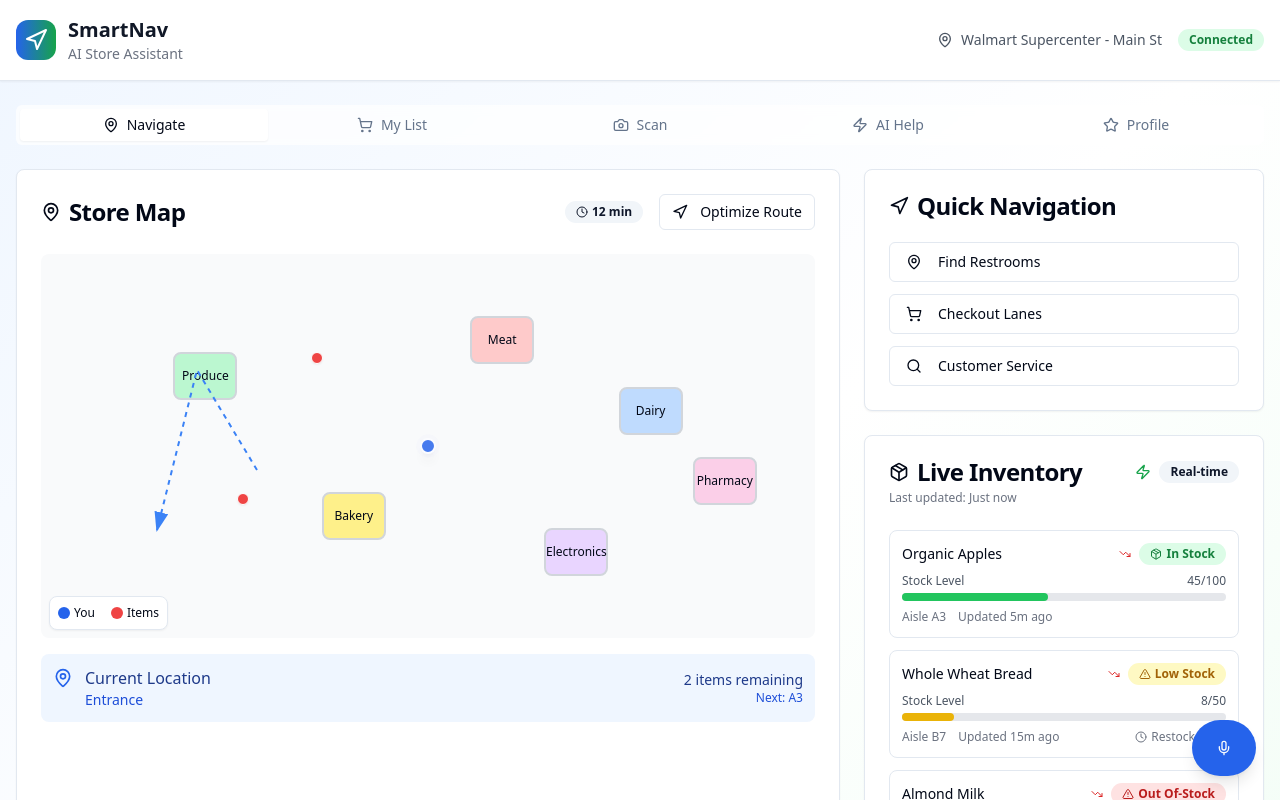
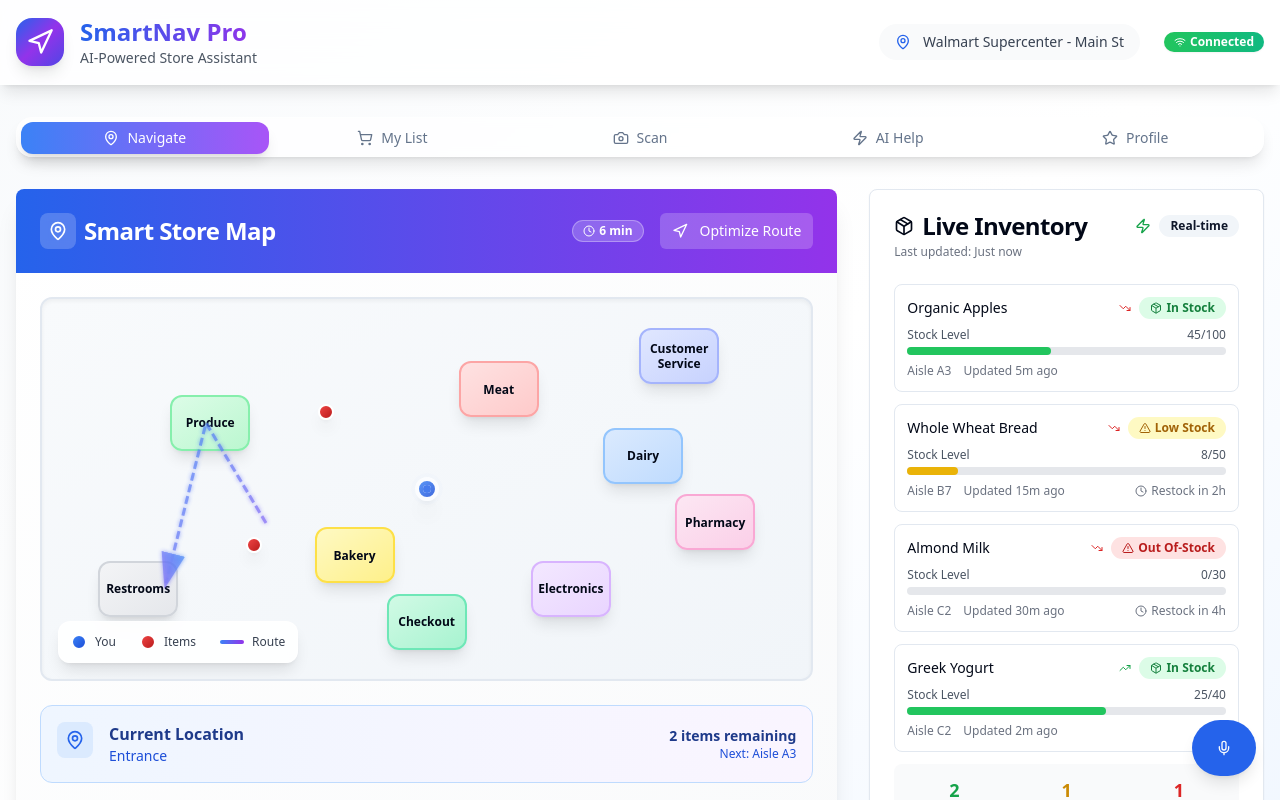
Before and after one commit to Sukhman15/SmartNav, a React (Vite) app: page / in a window 1280 px wide. Shown: the top 800 px of the page. Built offline with nearby package versions, Linux system fonts and the light colour scheme.

Commit message:
Refactor: Improve UI and UX
- Optimized store map and arrow rendering.
- Made quick navigation buttons clickable.
- Enhanced frontend aesthetics for a premium look.

```diff
--- a/src/components/StoreMap.tsx
+++ b/src/components/StoreMap.tsx
@@ -3,7 +3,7 @@ import React, { useState, useEffect } from 'react';
 import { Card, CardHeader, CardTitle, CardContent } from '@/components/ui/card';
 import { Button } from '@/components/ui/button';
 import { Badge } from '@/components/ui/badge';
-import { MapPin, Navigation, Clock, AlertCircle } from 'lucide-react';
+import { MapPin, Navigation, Clock, AlertCircle, Zap, Target } from 'lucide-react';
 
 interface StoreMapProps {
   currentLocation: { x: number; y: number; section: string };
@@ -14,45 +14,105 @@ interface StoreMapProps {
 const StoreMap: React.FC<StoreMapProps> = ({ currentLocation, shoppingList, onLocationUpdate }) => {
   const [optimizedRoute, setOptimizedRoute] = useState<string[]>([]);
   const [estimatedTime, setEstimatedTime] = useState('12 min');
+  const [isNavigating, setIsNavigating] = useState(false);
 
   const storeLayout = {
     aisles: ['A1', 'A2', 'A3', 'B1', 'B2', 'B3', 'B4', 'B5', 'B6', 'B7', 'C1', 'C2', 'C3'],
     sections: {
-      'Produce': { x: 20, y: 30, color: 'bg-green-200' },
-      'Dairy': { x: 80, y: 40, color: 'bg-blue-200' },
-      'Meat': { x: 60, y: 20, color: 'bg-red-200' },
-      'Bakery': { x: 40, y: 70, color: 'bg-yellow-200' },
-      'Electronics': { x: 70, y: 80, color: 'bg-purple-200' },
-      'Pharmacy': { x: 90, y: 60, color: 'bg-pink-200' },
+      'Produce': { x: 20, y: 30, color: 'bg-gradient-to-br from-green-100 to-green-200 border-green-300' },
+      'Dairy': { x: 80, y: 40, color: 'bg-gradient-to-br from-blue-100 to-blue-200 border-blue-300' },
+      'Meat': { x: 60, y: 20, color: 'bg-gradient-to-br from-red-100 to-red-200 border-red-300' },
+      'Bakery': { x: 40, y: 70, color: 'bg-gradient-to-br from-yellow-100 to-yellow-200 border-yellow-300' },
+      'Electronics': { x: 70, y: 80, color: 'bg-gradient-to-br from-purple-100 to-purple-200 border-purple-300' },
+      'Pharmacy': { x: 90, y: 60, color: 'bg-gradient-to-br from-pink-100 to-pink-200 border-pink-300' },
+      'Restrooms': { x: 10, y: 80, color: 'bg-gradient-to-br from-gray-100 to-gray-200 border-gray-300' },
+      'Checkout': { x: 50, y: 90, color: 'bg-gradient-to-br from-emerald-100 to-emerald-200 border-emerald-300' },
+      'Customer Service': { x: 85, y: 10, color: 'bg-gradient-to-br from-indigo-100 to-indigo-200 border-indigo-300' },
     }
   };
 
   const pendingItems = shoppingList.filter(item => !item.found);
 
   useEffect(() => {
-    // Simulate route optimization
+    // Optimize route based on store layout
     const routes = pendingItems.map(item => item.aisle);
-    setOptimizedRoute(routes);
+    const optimized = optimizeRoute(routes);
+    setOptimizedRoute(optimized);
+    setEstimatedTime(`${Math.ceil(optimized.length * 1.5 + 3)} min`);
   }, [shoppingList]);
+
+  const optimizeRoute = (aisles: string[]): string[] => {
+    // Simple optimization: group by section and sort
+    return aisles.sort((a, b) => {
+      const aSection = a.charAt(0);
+      const bSection = b.charAt(0);
+      if (aSection !== bSection) return aSection.localeCompare(bSection);
+      return parseInt(a.slice(1)) - parseInt(b.slice(1));
+    });
+  };
 
   const handleSectionClick = (section: string, coords: { x: number; y: number }) => {
     onLocationUpdate({ ...coords, section });
   };
 
+  const handleQuickNavigation = (destination: string) => {
+    const destinations = {
+      'Restrooms': { x: 10, y: 80, section: 'Restrooms' },
+      'Checkout': { x: 50, y: 90, section: 'Checkout Lanes' },
+      'Customer Service': { x: 85, y: 10, section: 'Customer Service' }
+    };
+
+    const dest = destinations[destination as keyof typeof destinations];
+    if (dest) {
+      setIsNavigating(true);
+      onLocationUpdate(dest);
+      setTimeout(() => setIsNavigating(false), 2000);
+    }
+  };
+
+  const getRoutePathData = () => {
+    if (optimizedRoute.length === 0) return '';
+
+    const points = [currentLocation];
+    optimizedRoute.forEach(aisle => {
+      points.push(getAisleCoordinates(aisle));
+    });
+
+    let pathData = `M ${points[0].x * 4} ${points[0].y * 4}`;
+    for (let i = 1; i < points.length; i++) {
+      const prev = points[i - 1];
+      const curr = points[i];
+
+      // Create curved path for smoother navigation
+      const midX = (prev.x * 4 + curr.x * 4) / 2;
+      const midY = (prev.y * 4 + curr.y * 4) / 2;
+      pathData += ` Q ${midX} ${midY} ${curr.x * 4} ${curr.y * 4}`;
+    }
+
+    return pathData;
+  };
+
   return (
-    <Card className="h-full">
-      <CardHeader>
+    <Card className="h-full shadow-xl border-0 bg-gradient-to-br from-white to-gray-50">
+      <CardHeader className="bg-gradient-to-r from-blue-600 to-purple-600 text-white rounded-t-lg">
         <div className="flex items-center justify-between">
           <CardTitle className="flex items-center space-x-2">
-            <MapPin className="w-5 h-5" />
-            <span>Store Map</span>
+            <div className="p-2 bg-white/20 rounded-lg backdrop-blur-sm">
+              <MapPin className="w-5 h-5" />
+            </div>
+            <span className="font-bold">Smart Store Map</span>
           </CardTitle>
           <div className="flex items-center space-x-4">
-            <Badge variant="secondary" className="flex items-center space-x-1">
+            <Badge variant="secondary" className="flex items-center space-x-1 bg-white/20 text-white border-white/30">
               <Clock className="w-3 h-3" />
               <span>{estimatedTime}</span>
             </Badge>
-            <Button size="sm" variant="outline">
+            <Button
+              size="sm"
+              variant="secondary"
+              className="bg-white/20 hover:bg-white/30 text-white border-white/30"
+              onClick={() => setOptimizedRoute(optimizeRoute(pendingItems.map(item => item.aisle)))}
+            >
               <Navigation className="w-4 h-4 mr-1" />
               Optimize Route
             </Button>
@@ -60,105 +120,171 @@ const StoreMap: React.FC<StoreMapProps> = ({ currentLocation, shoppingList, onLo
         </div>
       </CardHeader>
 
-      <CardContent>
-        <div className="relative bg-gray-50 rounded-lg p-4 h-96 overflow-hidden">
+      <CardContent className="p-6">
+        <div className="relative bg-gradient-to-br from-slate-50 to-slate-100 rounded-xl p-6 h-96 overflow-hidden border-2 border-slate-200 shadow-inner">
           {/* Store Layout */}
           <div className="relative w-full h-full">
             {/* Sections */}
             {Object.entries(storeLayout.sections).map(([name, { x, y, color }]) => (
               <div
                 key={name}
-                className={`absolute w-16 h-12 ${color} rounded-lg border-2 border-gray-300 cursor-pointer hover:opacity-80 transition-opacity flex items-center justify-center text-xs font-medium`}
+                className={`absolute w-20 h-14 ${color} rounded-xl border-2 cursor-pointer hover:scale-105 transition-all duration-300 shadow-lg hover:shadow-xl flex items-center justify-center text-xs font-bold backdrop-blur-sm`}
                 style={{ left: `${x}%`, top: `${y}%`, transform: 'translate(-50%, -50%)' }}
                 onClick={() => handleSectionClick(name, { x, y })}
               >
-                {name}
+                <span className="text-center leading-tight">{name}</span>
               </div>
             ))}
 
             {/* Current Location */}
             <div
-              className="absolute w-4 h-4 bg-blue-600 rounded-full border-2 border-white shadow-lg z-10 animate-pulse"
+              className="absolute w-6 h-6 bg-gradient-to-br from-blue-500 to-blue-700 rounded-full border-4 border-white shadow-xl z-20 animate-pulse"
               style={{
                 left: `${currentLocation.x}%`,
                 top: `${currentLocation.y}%`,
                 transform: 'translate(-50%, -50%)'
               }}
             >
-              <div className="absolute inset-0 bg-blue-600 rounded-full animate-ping opacity-75"></div>
+              <div className="absolute inset-0 bg-blue-500 rounded-full animate-ping opacity-75"></div>
+              <div className="absolute inset-1 bg-white rounded-full flex items-center justify-center">
+                <div className="w-2 h-2 bg-blue-600 rounded-full"></div>
+              </div>
             </div>
 
             {/* Shopping List Items */}
-            {pendingItems.map((item) => {
+            {pendingItems.map((item, index) => {
               const aisleCoords = getAisleCoordinates(item.aisle);
               return (
                 <div
                   key={item.id}
-                  className="absolute w-3 h-3 bg-red-500 rounded-full border border-white shadow-sm"
+                  className="absolute w-4 h-4 bg-gradient-to-br from-red-500 to-red-700 rounded-full border-2 border-white shadow-lg z-10 animate-bounce"
                   style={{
                     left: `${aisleCoords.x}%`,
                     top: `${aisleCoords.y}%`,
-                    transform: 'translate(-50%, -50%)'
+                    transform: 'translate(-50%, -50%)',
+                    animationDelay: `${index * 0.2}s`
                   }}
                   title={item.name}
-                />
+                >
+                  <div className="absolute -top-6 left-1/2 transform -translate-x-1/2 bg-black/80 text-white text-xs px-2 py-1 rounded whitespace-nowrap opacity-0 hover:opacity-100 transition-opacity">
+                    {item.name}
+                  </div>
+                </div>
               );
             })}
 
-            {/* Route Line */}
-            <svg className="absolute inset-0 w-full h-full pointer-events-none">
+            {/* Enhanced Route Path */}
+            <svg className="absolute inset-0 w-full h-full pointer-events-none z-5">
               <defs>
-                <marker id="arrowhead" markerWidth="10" markerHeight="7"
-                  refX="9" refY="3.5" orient="auto">
-                  <polygon points="0 0, 10 3.5, 0 7" fill="#3b82f6" />
+                <linearGradient id="routeGradient" x1="0%" y1="0%" x2="100%" y2="100%">
+                  <stop offset="0%" stopColor="#3b82f6" stopOpacity="0.8"/>
+                  <stop offset="100%" stopColor="#8b5cf6" stopOpacity="0.8"/>
+                </linearGradient>
+                <marker id="arrowhead" markerWidth="12" markerHeight="8"
+                  refX="10" refY="4" orient="auto" markerUnits="strokeWidth">
+                  <polygon points="0 0, 12 4, 0 8" fill="url(#routeGradient)" />
                 </marker>
+                <filter id="glow">
+                  <feGaussianBlur stdDeviation="2" result="coloredBlur"/>
+                  <feMerge>
+                    <feMergeNode in="coloredBlur"/>
+                    <feMergeNode in="SourceGraphic"/>
+                  </feMerge>
+                </filter>
               </defs>
               {optimizedRoute.length > 0 && (
-                <polyline
+                <path
+                  d={getRoutePathData()}
                   fill="none"
-                  stroke="#3b82f6"
-                  strokeWidth="2"
-                  strokeDasharray="5,5"
+                  stroke="url(#routeGradient)"
+                  strokeWidth="3"
+                  strokeDasharray="8,4"
                   markerEnd="url(#arrowhead)"
-                  points={getRoutePoints(currentLocation, optimizedRoute)}
+                  filter="url(#glow)"
+                  className="animate-pulse"
                 />
               )}
             </svg>
           </div>
 
-          {/* Legend */}
-          <div className="absolute bottom-2 left-2 bg-white rounded-lg p-2 shadow-sm border">
-            <div className="flex items-center space-x-4 text-xs">
-              <div className="flex items-center space-x-1">
-                <div className="w-3 h-3 bg-blue-600 rounded-full"></div>
-                <span>You</span>
+          {/* Enhanced Legend */}
+          <div className="absolute bottom-4 left-4 bg-white/90 backdrop-blur-sm rounded-xl p-3 shadow-lg border border-white/50">
+            <div className="flex items-center space-x-6 text-xs font-medium">
+              <div className="flex items-center space-x-2">
+                <div className="w-4 h-4 bg-gradient-to-br from-blue-500 to-blue-700 rounded-full border-2 border-white"></div>
+                <span className="text-gray-700">You</span>
               </div>
-              <div className="flex items-center space-x-1">
-                <div className="w-3 h-3 bg-red-500 rounded-full"></div>
-                <span>Items</span>
+              <div className="flex items-center space-x-2">
+                <div className="w-4 h-4 bg-gradient-to-br from-red-500 to-red-700 rounded-full border-2 border-white"></div>
+                <span className="text-gray-700">Items</span>
+              </div>
+              <div className="flex items-center space-x-2">
+                <div className="w-6 h-1 bg-gradient-to-r from-blue-500 to-purple-600 rounded"></div>
+                <span className="text-gray-700">Route</span>
               </div>
             </div>
           </div>
         </div>
 
-        {/* Current Status */}
-        <div className="mt-4 p-3 bg-blue-50 rounded-lg">
+        {/* Enhanced Current Status */}
+        <div className="mt-6 p-4 bg-gradient-to-r from-blue-50 to-purple-50 rounded-xl border border-blue-200">
           <div className="flex items-center justify-between">
-            <div className="flex items-start space-x-3">
-              <MapPin className="w-5 h-5 text-blue-600 mt-0.5" />
+            <div className="flex items-start space-x-4">
+              <div className="p-2 bg-blue-100 rounded-lg">
+                <MapPin className="w-5 h-5 text-blue-600" />
+              </div>
               <div>
-                <p className="font-medium text-blue-900">Current Location</p>
-                <p className="text-sm text-blue-700">{currentLocation.section}</p>
+                <p className="font-bold text-blue-900">Current Location</p>
+                <p className="text-sm text-blue-700 font-medium">{currentLocation.section}</p>
               </div>
             </div>
             {pendingItems.length > 0 && (
               <div className="text-right">
-                <p className="text-sm font-medium text-blue-900">
+                <p className="text-sm font-bold text-blue-900">
                   {pendingItems.length} items remaining
                 </p>
-                <p className="text-xs text-blue-700">Next: {pendingItems[0]?.aisle}</p>
+                <p className="text-xs text-blue-700">Next: Aisle {pendingItems[0]?.aisle}</p>
               </div>
             )}
+          </div>
+        </div>
+
+        {/* Enhanced Quick Navigation */}
+        <div className="mt-6 grid grid-cols-1 gap-3">
+          <h3 className="font-bold text-gray-800 flex items-center space-x-2">
+            <Zap className="w-4 h-4 text-yellow-500" />
+            <span>Quick Navigation</span>
+          </h3>
+          <div className="grid grid-cols-3 gap-3">
+            <Button
+              variant="outline"
+              className="flex-col space-y-1 h-auto py-3 hover:bg-blue-50 hover:border-blue-300 transition-all duration-200 group"
+              onClick={() => handleQuickNavigation('Restrooms')}
+              disabled={isNavigating}
+            >
+              <MapPin className="w-5 h-5 text-blue-600 group-hover:text-blue-700" />
+              <span className="text-xs font-medium">Restrooms</span>
+            </Button>
+
+            <Button
+              variant="outline"
+              className="flex-col space-y-1 h-auto py-3 hover:bg-green-50 hover:border-green-300 transition-all duration-200 group"
+              onClick={() => handleQuickNavigation('Checkout')}
+              disabled={isNavigating}
+            >
+              <Target className="w-5 h-5 text-green-600 group-hover:text-green-700" />
+              <span className="text-xs font-medium">Checkout</span>
+            </Button>
+
+            <Button
+              variant="outline"
+              className="flex-col space-y-1 h-auto py-3 hover:bg-purple-50 hover:border-purple-300 transition-all duration-200 group"
+              onClick={() => handleQuickNavigation('Customer Service')}
+              disabled={isNavigating}
+            >
+              <AlertCircle className="w-5 h-5 text-purple-600 group-hover:text-purple-700" />
+              <span className="text-xs font-medium">Help</span>
+            </Button>
           </div>
         </div>
       </CardContent>
@@ -178,13 +304,4 @@ function getAisleCoordinates(aisle: string): { x: number; y: number } {
   return aisleMap[aisle] || { x: 50, y: 50 };
 }
 
-function getRoutePoints(start: { x: number; y: number }, aisles: string[]): string {
-  const points = [start];
-  aisles.forEach(aisle => {
-    points.push(getAisleCoordinates(aisle));
-  });
-
-  return points.map(point => `${point.x * 4},${point.y * 4}`).join(' ');
-}
-
 export default StoreMap;
--- a/src/pages/Index.tsx
+++ b/src/pages/Index.tsx
@@ -5,7 +5,7 @@ import { Button } from '@/components/ui/button';
 import { Input } from '@/components/ui/input';
 import { Badge } from '@/components/ui/badge';
 import { Tabs, TabsContent, TabsList, TabsTrigger } from '@/components/ui/tabs';
-import { MapPin, Search, ShoppingCart, Camera, Mic, Navigation, Star, Clock, Zap } from 'lucide-react';
+import { MapPin, Search, ShoppingCart, Camera, Mic, Navigation, Star, Clock, Zap, Wifi } from 'lucide-react';
 import StoreMap from '@/components/StoreMap';
 import AIAssistant from '@/components/AIAssistant';
 import ShoppingList from '@/components/ShoppingList';
@@ -26,62 +26,82 @@ const Index = () => {
   const [isListening, setIsListening] = useState(false);
 
   return (
-    <div className="min-h-screen bg-gradient-to-br from-blue-50 via-white to-green-50">
-      {/* Header */}
-      <div className="bg-white shadow-sm border-b">
+    <div className="min-h-screen bg-gradient-to-br from-slate-50 via-white to-blue-50">
+      {/* Enhanced Header */}
+      <div className="bg-white/80 backdrop-blur-lg shadow-lg border-b border-white/20 sticky top-0 z-50">
         <div className="max-w-7xl mx-auto px-4 py-4">
           <div className="flex items-center justify-between">
-            <div className="flex items-center space-x-3">
-              <div className="w-10 h-10 bg-gradient-to-r from-blue-600 to-green-600 rounded-xl flex items-center justify-center">
-                <Navigation className="w-6 h-6 text-white" />
+            <div className="flex items-center space-x-4">
+              <div className="w-12 h-12 bg-gradient-to-br from-blue-600 via-purple-600 to-indigo-600 rounded-2xl flex items-center justify-center shadow-lg">
+                <Navigation className="w-7 h-7 text-white" />
               </div>
               <div>
-                <h1 className="text-xl font-bold text-gray-900">SmartNav</h1>
-                <p className="text-sm text-gray-500">AI Store Assistant</p>
+                <h1 className="text-2xl font-bold bg-gradient-to-r from-blue-600 to-purple-600 bg-clip-text text-transparent">
+                  SmartNav Pro
+                </h1>
+                <p className="text-sm text-gray-600 font-medium">AI-Powered Store Assistant</p>
               </div>
             </div>
 
-            <div className="flex items-center space-x-4">
-              <div className="flex items-center space-x-2 text-sm text-gray-600">
-                <MapPin className="w-4 h-4" />
-                <span>Walmart Supercenter - Main St</span>
+            <div className="flex items-center space-x-6">
+              <div className="flex items-center space-x-3 text-sm text-gray-700 bg-gray-50 px-4 py-2 rounded-full">
+                <MapPin className="w-4 h-4 text-blue-600" />
+                <span className="font-medium">Walmart Supercenter - Main St</span>
               </div>
-              <Badge variant="secondary" className="bg-green-100 text-green-700">
-                Connected
-              </Badge>
+              <div className="flex items-center space-x-2">
+                <Badge className="bg-gradient-to-r from-green-500 to-emerald-500 text-white border-0 shadow-sm">
+                  <Wifi className="w-3 h-3 mr-1" />
+                  Connected
+                </Badge>
+              </div>
             </div>
           </div>
         </div>
       </div>
 
       {/* Main Content */}
-      <div className="max-w-7xl mx-auto px-4 py-6">
-        <Tabs value={activeTab} onValueChange={setActiveTab} className="space-y-6">
-          <TabsList className="grid w-full grid-cols-5 bg-white/70 backdrop-blur-sm">
-            <TabsTrigger value="navigate" className="flex items-center space-x-2">
+      <div className="max-w-7xl mx-auto px-4 py-8">
+        <Tabs value={activeTab} onValueChange={setActiveTab} className="space-y-8">
+          <TabsList className="grid w-full grid-cols-5 bg-white/70 backdrop-blur-sm border border-white/20 shadow-lg rounded-2xl p-1">
+            <TabsTrigger
+              value="navigate"
+              className="flex items-center space-x-2 rounded-xl data-[state=active]:bg-gradient-to-r data-[state=active]:from-blue-500 data-[state=active]:to-purple-500 data-[state=active]:text-white data-[state=active]:shadow-lg transition-all duration-300"
+            >
               <MapPin className="w-4 h-4" />
-              <span className="hidden sm:inline">Navigate</span>
+              <span className="hidden sm:inline font-medium">Navigate</span>
             </TabsTrigger>
-            <TabsTrigger value="list" className="flex items-center space-x-2">
+            <TabsTrigger
+              value="list"
+              className="flex items-center space-x-2 rounded-xl data-[state=active]:bg-gradient-to-r data-[state=active]:from-green-500 data-[state=active]:to-emerald-500 data-[state=active]:text-white data-[state=active]:shadow-lg transition-all duration-300"
+            >
               <ShoppingCart className="w-4 h-4" />
-              <span className="hidden sm:inline">My List</span>
+              <span className="hidden sm:inline font-medium">My List</span>
             </TabsTrigger>
-            <TabsTrigger value="scan" className="flex items-center space-x-2">
+            <TabsTrigger
+              value="scan"
+              className="flex items-center space-x-2 rounded-xl data-[state=active]:bg-gradient-to-r data-[state=active]:from-orange-500 data-[state=active]:to-red-500 data-[state=active]:text-white data-[state=active]:shadow-lg transition-all duration-300"
+            >
               <Camera className="w-4 h-4" />
-              <span className="hidden sm:inline">Scan</span>
+              <span className="hidden sm:inline font-medium">Scan</span>
             </TabsTrigger>
-            <TabsTrigger value="assistant" className="flex items-center space-x-2">
+            <TabsTrigger
+              value="assistant"
+              className="flex items-center space-x-2 rounded-xl data-[state=active]:bg-gradient-to-r data-[state=active]:from-purple-500 data-[state=active]:to-pink-500 data-[state=active]:text-white data-[state=active]:shadow-lg transition-all duration-300"
+            >
               <Zap className="w-4 h-4" />
-              <span className="hidden sm:inline">AI Help</span>
+              <span className="hidden sm:inline font-medium">AI Help</span>
             </TabsTrigger>
-            <TabsTrigger value="profile" className="flex items-center space-x-2">
+            <TabsTrigger
+              value="profile"
+              className="flex items-center space-x-2 rounded-xl data-[state=active]:bg-gradient-to-r data-[state=active]:from-indigo-500 data-[state=active]:to-purple-500 data-[state=active]:text-white data-[state=active]:shadow-lg transition-all duration-300"
+            >
               <Star className="w-4 h-4" />
-              <span className="hidden sm:inline">Profile</span>
+              <span className="hidden sm:inline font-medium">Profile</span>
             </TabsTrigger>
           </TabsList>
 
-          <TabsContent value="navigate" className="space-y-6">
-            <div className="grid grid-cols-1 lg:grid-cols-3 gap-6">
+          <TabsContent value="navigate" className="space-y-8">
+            <div className="grid grid-cols-1 lg:grid-cols-3 gap-8">
               <div className="lg:col-span-2">
                 <StoreMap
                   currentLocation={currentLocation}
@@ -90,36 +110,13 @@ const Index = () => {
                 />
               </div>
               <div className="space-y-6">
-                <Card>
-                  <CardHeader>
-                    <CardTitle className="flex items-center space-x-2">
-                      <Navigation className="w-5 h-5" />
-                      <span>Quick Navigation</span>
-                    </CardTitle>
-                  </CardHeader>
-                  <CardContent className="space-y-3">
-                    <Button variant="outline" className="w-full justify-start">
-                      <MapPin className="w-4 h-4 mr-2" />
-                      Find Restrooms
-                    </Button>
-                    <Button variant="outline" className="w-full justify-start">
-                      <ShoppingCart className="w-4 h-4 mr-2" />
-                      Checkout Lanes
-                    </Button>
-                    <Button variant="outline" className="w-full justify-start">
-                      <Search className="w-4 h-4 mr-2" />
-                      Customer Service
-                    </Button>
-                  </CardContent>
-                </Card>
-
                 <InventoryTracker />
               </div>
             </div>
           </TabsContent>
 
-          <TabsContent value="list">
-            <div className="grid grid-cols-1 lg:grid-cols-3 gap-6">
+          <TabsContent value="list" className="space-y-8">
+            <div className="grid grid-cols-1 lg:grid-cols-3 gap-8">
               <div className="lg:col-span-2">
                 <ShoppingList
                   items={shoppingList}
```
